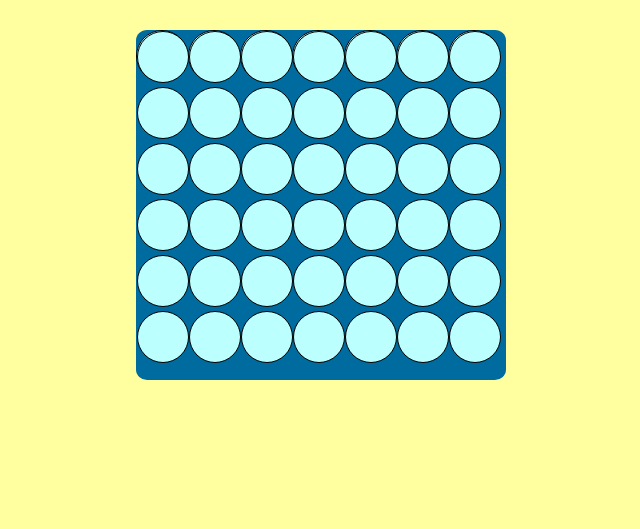
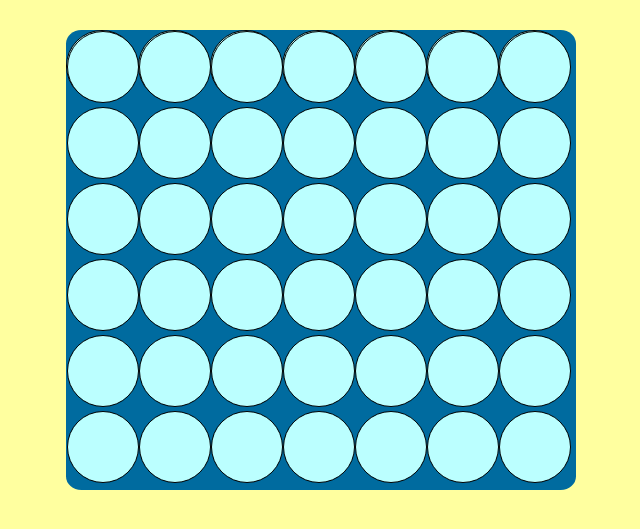
Before and after one commit to BrantleyB/brantleyb.github.io, a plain HTML site: page index.html in a window 1280 px wide. Shown: the part 95-624 px from the top of the page, without its empty margins (319-959 px from the left). Drawn offline with nearby package versions, Linux system fonts and the light colour scheme.

Commit message:
added cells to the circles

```diff
--- a/CSS/main.css
+++ b/CSS/main.css
@@ -8,8 +8,8 @@ h1 {
   color: #006B9F;
 }
 .board{
-  height: 350px;
-  width: 370px;
+  height: 460px;
+  width: 510px;
   background-color: #006B9F;
   margin-left: auto;
   margin-right: auto;
@@ -17,8 +17,8 @@ h1 {
 }
 .row {
   display: inline-block;
-  height: 50px;
-  width: 50px;
+  height: 70px;
+  width: 70px;
   border: solid 1px black;
   border-radius: 100%;
   background-color: #BBFFFF;
@@ -30,9 +30,17 @@ h1 {
 }
 .empty-column {
   display: inline-block;
-  height: 50px;
-  width: 50px;
+  height: 70px;
+  width: 70px;
   border: solid 1px black;
   border-radius: 100%;
   background-color: #BBFFFF;
 }
+
+.green {
+  background-color: green;
+}
+
+.orange {
+  background-color: orange;
+}
--- a/JS/connect4.js
+++ b/JS/connect4.js
@@ -1,3 +1,15 @@
+let alternate = true;
+const $changeBackground = (event) => {
+  const $clickedCircle = $(event.target)
+  console.log('executing background changeBackground')
+  if (alternate === true) {
+    $clickedCircle.addClass('orange');
+    alternate = false;
+  } else {
+    $clickedCircle.addClass('green');
+    alternate = true
+  }
+}
 //make a board
 const $circle = $('.circle');
 const makeBoard = () => {
@@ -11,10 +23,20 @@ const makeBoard = () => {
     $row.append($column);
     $column.addClass('empty-column');
     $column.attr('columnNumber', column);
+    const $cell = $('<div>');
+      $cell.addClass('column')
+      $cell.addClass('none')
+      $cell.attr('rowNumber', row)
+      $cell.attr('columnNumber', column)
+      $cell.on('click', $changeBackground);
+      $row.append($cell);
     }
   }
 }
 
+
+
+
 $(() => {
 makeBoard();
 })
```
